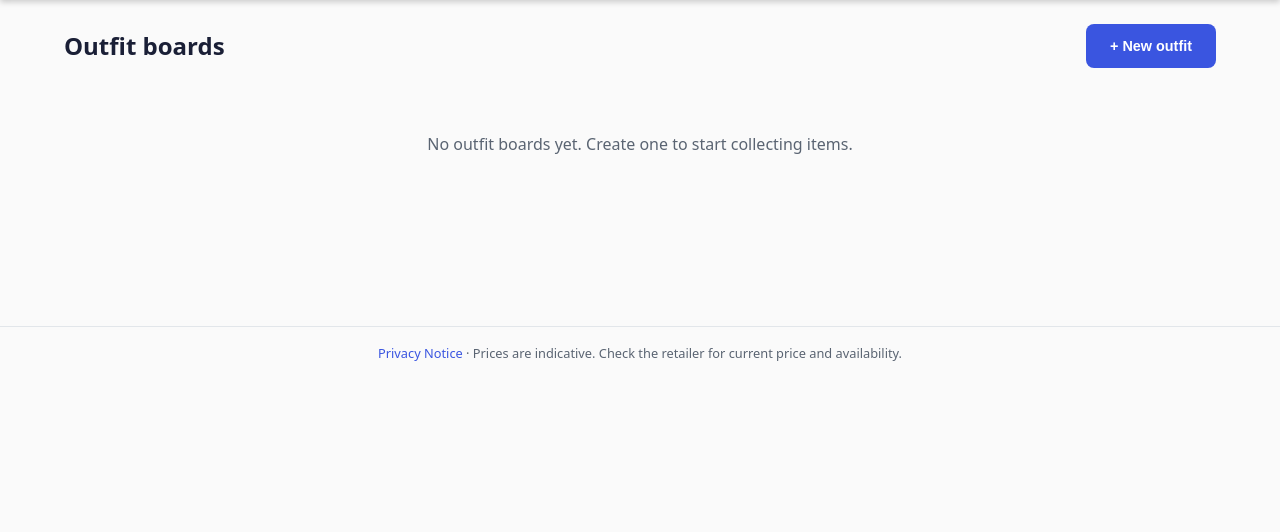
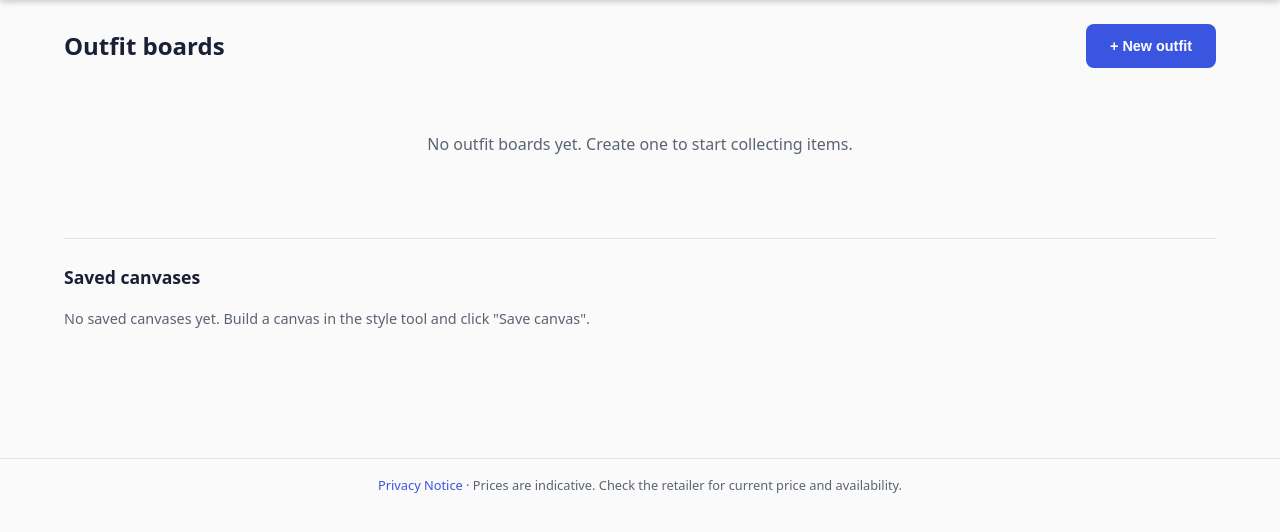
Before and after one commit to whiteyoh/cloth, a FastAPI app: page /outfits in a window 1280 px wide. Shown: the part 60-592 px from the top of the page. Run offline with FastAPI, Linux system fonts and the light colour scheme; parts of the project's set-up code (start-up, migrations or seed data) failed here and were passed over; some libraries are stand-ins or nearby versions.

Commit message:
feat: WN-148 — canvas save/load to localStorage
SDLC: LEVEL_1 | Scale: SMALL | QG: PASS

Adds save button to canvas toolbar; serialises layers and base image to cloth_canvas_saves in localStorage. Outfits page renders saved canvas cards with open and delete actions.

Co-Authored-By: Claude Code <noreply@anthropic.com>

```diff
--- a/static/css/style.css
+++ b/static/css/style.css
@@ -2787,3 +2787,89 @@ a:hover {
   background: #e2e3e5;
   color: #383d41;
 }
+
+/* ------------------------------------------------------------------ */
+/* Canvas saves section (WN-148)                                        */
+/* ------------------------------------------------------------------ */
+.canvas-saves-section {
+  margin-top: var(--space-xl);
+  border-top: 1px solid var(--colour-border);
+  padding-top: var(--space-lg);
+}
+
+.canvas-saves-heading {
+  font-size: 1.1rem;
+  font-weight: 700;
+  color: var(--colour-navy);
+  margin-bottom: var(--space-md);
+}
+
+.canvas-saves-list {
+  list-style: none;
+  display: flex;
+  flex-wrap: wrap;
+  gap: var(--space-md);
+  padding: 0;
+  margin: 0;
+}
+
+.canvas-save-card {
+  background: var(--colour-surface);
+  border: 1px solid var(--colour-border);
+  border-radius: var(--radius);
+  padding: var(--space-sm);
+  width: 160px;
+  display: flex;
+  flex-direction: column;
+  gap: 0.4rem;
+  box-shadow: var(--shadow);
+}
+
+.canvas-save-thumb {
+  width: 100%;
+  height: 120px;
+  object-fit: contain;
+  border-radius: calc(var(--radius) - 2px);
+  background: #f0f0f0;
+}
+
+.canvas-save-thumb-placeholder {
+  width: 100%;
+  height: 120px;
+  background: #e0e0e0;
+  border-radius: calc(var(--radius) - 2px);
+}
+
+.canvas-save-name {
+  font-size: 0.85rem;
+  font-weight: 600;
+  color: var(--colour-text);
+  overflow: hidden;
+  text-overflow: ellipsis;
+  white-space: nowrap;
+}
+
+.canvas-save-date {
+  font-size: 0.75rem;
+  color: var(--colour-text-muted);
+}
+
+.btn-delete-canvas-save {
+  font-size: 0.75rem;
+  color: var(--colour-text-muted);
+  background: none;
+  border: none;
+  padding: 0;
+  cursor: pointer;
+  text-align: left;
+  text-decoration: underline;
+}
+
+.btn-delete-canvas-save:hover {
+  color: var(--colour-accent);
+}
+
+.canvas-saves-empty {
+  color: var(--colour-text-muted);
+  font-size: 0.9rem;
+}
--- a/static/js/app.js
+++ b/static/js/app.js
@@ -1667,6 +1667,67 @@
     });
   }
 
+  // ------------------------------------------------------------------ //
+  // Canvas saves section on outfits page (WN-148)                      //
+  // ------------------------------------------------------------------ //
+  var CANVAS_SAVES_KEY = 'cloth_canvas_saves';
+
+  function _getCanvasSaves() {
+    try { return JSON.parse(localStorage.getItem(CANVAS_SAVES_KEY) || '[]'); } catch (e) { return []; }
+  }
+  function _setCanvasSaves(saves) {
+    try { localStorage.setItem(CANVAS_SAVES_KEY, JSON.stringify(saves)); } catch (e) { /* ignore */ }
+  }
+
+  function renderCanvasSaves() {
+    var container = document.getElementById('canvas-saves-container');
+    if (!container) return;
+    var saves = _getCanvasSaves();
+    if (!saves.length) {
+      container.innerHTML = '<p class="canvas-saves-empty">No saved canvases yet. Build a canvas in the style tool and click "Save canvas".</p>';
+      return;
+    }
+    var html = '<ul class="canvas-saves-list" aria-label="Saved canvases">';
+    saves.forEach(function (save) {
+      var date = '';
+      try { date = new Date(save.savedAt).toLocaleDateString(); } catch (e) { /* ignore */ }
+      var thumbHtml = save.thumbnail
+        ? '<img class="canvas-save-thumb" src="' + escapeHtml(save.thumbnail) + '" alt="' + escapeHtml(save.name) + ' preview">'
+        : '<div class="canvas-save-thumb-placeholder" aria-hidden="true"></div>';
+      html += '<li class="canvas-save-card">'
+        + thumbHtml
+        + '<p class="canvas-save-name">' + escapeHtml(save.name) + '</p>'
+        + '<p class="canvas-save-date">' + escapeHtml(date) + '</p>'
+        + '<button class="btn-open-canvas-save btn-secondary" data-save-id="' + escapeHtml(save.id) + '" aria-label="Open ' + escapeHtml(save.name) + '">Open</button>'
+        + '<button class="btn-delete-canvas-save" data-save-id="' + escapeHtml(save.id) + '" aria-label="Delete ' + escapeHtml(save.name) + '">Remove</button>'
+        + '</li>';
+    });
+    html += '</ul>';
+    container.innerHTML = html;
+
+    container.querySelectorAll('.btn-open-canvas-save').forEach(function (btn) {
+      btn.addEventListener('click', function () {
+        var id = btn.dataset.saveId;
+        var saves = _getCanvasSaves();
+        var save = null;
+        for (var i = 0; i < saves.length; i++) { if (saves[i].id === id) { save = saves[i]; break; } }
+        if (save && typeof window.loadCanvasSave === 'function') window.loadCanvasSave(save);
+      });
+    });
+
+    container.querySelectorAll('.btn-delete-canvas-save').forEach(function (btn) {
+      btn.addEventListener('click', function () {
+        var id = btn.dataset.saveId;
+        var saves = _getCanvasSaves().filter(function (s) { return s.id !== id; });
+        _setCanvasSaves(saves);
+        renderCanvasSaves();
+      });
+    });
+  }
+
+  // Expose so style-canvas.js can call it after saving
+  window.renderCanvasSaves = renderCanvasSaves;
+
   function initOutfitsPage() {
     var newBtn = document.getElementById('new-outfit-btn');
     if (!newBtn) return;
@@ -1692,6 +1753,7 @@
     }
 
     renderOutfitsPage();
+    renderCanvasSaves();
   }
 
   function renderSharedOutfit(shared) {
--- a/static/js/style-canvas.js
+++ b/static/js/style-canvas.js
@@ -716,6 +716,138 @@
   }
 
   // ------------------------------------------------------------------ //
+  // Canvas save / load (WN-148)                                         //
+  // ------------------------------------------------------------------ //
+  var CANVAS_SAVES_KEY = 'cloth_canvas_saves';
+
+  function _getCanvasSaves() {
+    try { return JSON.parse(localStorage.getItem(CANVAS_SAVES_KEY) || '[]'); } catch (e) { return []; }
+  }
+  function _setCanvasSaves(saves) {
+    try { localStorage.setItem(CANVAS_SAVES_KEY, JSON.stringify(saves)); } catch (e) { /* ignore */ }
+  }
+
+  function _saveCanvas() {
+    var canvas = _getCanvas();
+    if (!canvas) return;
+    if (!canvasLayers.length && !baseImage) {
+      _announce('Nothing to save — add a layer first');
+      return;
+    }
+    var name = window.prompt('Name this canvas save:', 'My canvas');
+    if (!name || !name.trim()) return;
+
+    var serialisedLayers = canvasLayers.map(function (l) {
+      return {id: l.id, src: l.img ? l.img.src : '', x: l.x, y: l.y, w: l.w, h: l.h, zIndex: l.zIndex, label: l.label, placeholderColor: l.placeholderColor};
+    });
+    var baseSrc = baseImage ? baseImage.src : null;
+    var thumbnail = '';
+    try { thumbnail = canvas.toDataURL('image/png'); } catch (e) { /* cross-origin */ }
+
+    var save = {
+      id: Date.now().toString(36) + Math.random().toString(36).slice(2, 5),
+      name: name.trim(),
+      savedAt: new Date().toISOString(),
+      baseSrc: baseSrc,
+      layers: serialisedLayers,
+      thumbnail: thumbnail
+    };
+    var saves = _getCanvasSaves();
+    saves.unshift(save);
+    saves = saves.slice(0, 20); // keep last 20
+    _setCanvasSaves(saves);
+    _announce('Canvas saved');
+    if (typeof window.renderCanvasSaves === 'function') window.renderCanvasSaves();
+    if (typeof window.showToast === 'function') window.showToast('Canvas saved');
+  }
+
+  function _loadCanvasSave(save) {
+    if (!save) return;
+    _openModal('', '');
+
+    // Restore base image then layers
+    var doRestore = function () {
+      save.layers.forEach(function (layerData) {
+        var img = new Image();
+        img.onload = function () {
+          canvasLayers.push({
+            id: _nextLayerId++,
+            img: img,
+            x: layerData.x, y: layerData.y,
+            w: layerData.w, h: layerData.h,
+            zIndex: layerData.zIndex,
+            label: layerData.label || '',
+            placeholderColor: layerData.placeholderColor || '#f0c0c0'
+          });
+          renderCanvas();
+          renderSidebar();
+        };
+        img.onerror = function () {
+          // Placeholder layer without image
+          canvasLayers.push({
+            id: _nextLayerId++,
+            img: null,
+            x: layerData.x, y: layerData.y,
+            w: layerData.w, h: layerData.h,
+            zIndex: layerData.zIndex,
+            label: layerData.label || '',
+            placeholderColor: layerData.placeholderColor || '#f0c0c0'
+          });
+          renderCanvas();
+          renderSidebar();
+        };
+        if (layerData.src) { img.src = layerData.src; } else { img.dispatchEvent(new Event('error')); }
+      });
+    };
+
+    var baseSelector = document.getElementById('style-base-selector');
+    var mainArea = document.getElementById('style-canvas-main');
+
+    if (save.baseSrc) {
+      var baseImg = new Image();
+      baseImg.onload = function () {
+        baseImage = baseImg;
+        if (baseSelector) baseSelector.style.display = 'none';
+        if (mainArea) mainArea.style.display = '';
+        renderSidebar();
+        renderCanvas();
+        doRestore();
+      };
+      baseImg.onerror = function () {
+        if (baseSelector) baseSelector.style.display = 'none';
+        if (mainArea) mainArea.style.display = '';
+        renderSidebar();
+        doRestore();
+      };
+      baseImg.src = save.baseSrc;
+    } else {
+      if (baseSelector) baseSelector.style.display = 'none';
+      if (mainArea) mainArea.style.display = '';
+      renderSidebar();
+      doRestore();
+    }
+  }
+
+  function _initSaveButton() {
+    var actions = document.querySelector('.style-canvas-actions');
+    if (!actions || actions._saveBtnBound) return;
+    actions._saveBtnBound = true;
+    var btn = document.createElement('button');
+    btn.type = 'button';
+    btn.id = 'style-canvas-save';
+    btn.className = 'btn-secondary';
+    btn.textContent = 'Save canvas';
+    btn.addEventListener('click', _saveCanvas);
+    // Insert after the download button
+    var dlBtn = document.getElementById('style-canvas-download');
+    if (dlBtn) dlBtn.insertAdjacentElement('afterend', btn);
+    else actions.appendChild(btn);
+  }
+
+  // Expose load function for app.js to call
+  window.loadCanvasSave = _loadCanvasSave;
+
+  // ------------------------------------------------------------------ //
   // Download button (WN-114)                                             //
   // ------------------------------------------------------------------ //
   function _initDownloadButton() {
@@ -783,6 +915,7 @@
   document.addEventListener('DOMContentLoaded', function () {
     _initModalEvents();
     _initDownloadButton();
+    _initSaveButton();
     initStyleItButtons();
   });
 
--- a/templates/outfits.html
+++ b/templates/outfits.html
@@ -9,5 +9,11 @@
   <div id="outfits-container">
     <p class="outfits-empty">No outfit boards yet. Create one to start collecting items.</p>
   </div>
+  <section class="canvas-saves-section" aria-label="Saved canvases">
+    <h2 class="canvas-saves-heading">Saved canvases</h2>
+    <div id="canvas-saves-container">
+      <p class="canvas-saves-empty">No saved canvases yet. Build a canvas in the style tool and click "Save canvas".</p>
+    </div>
+  </section>
 </section>
 {% endblock %}
```
